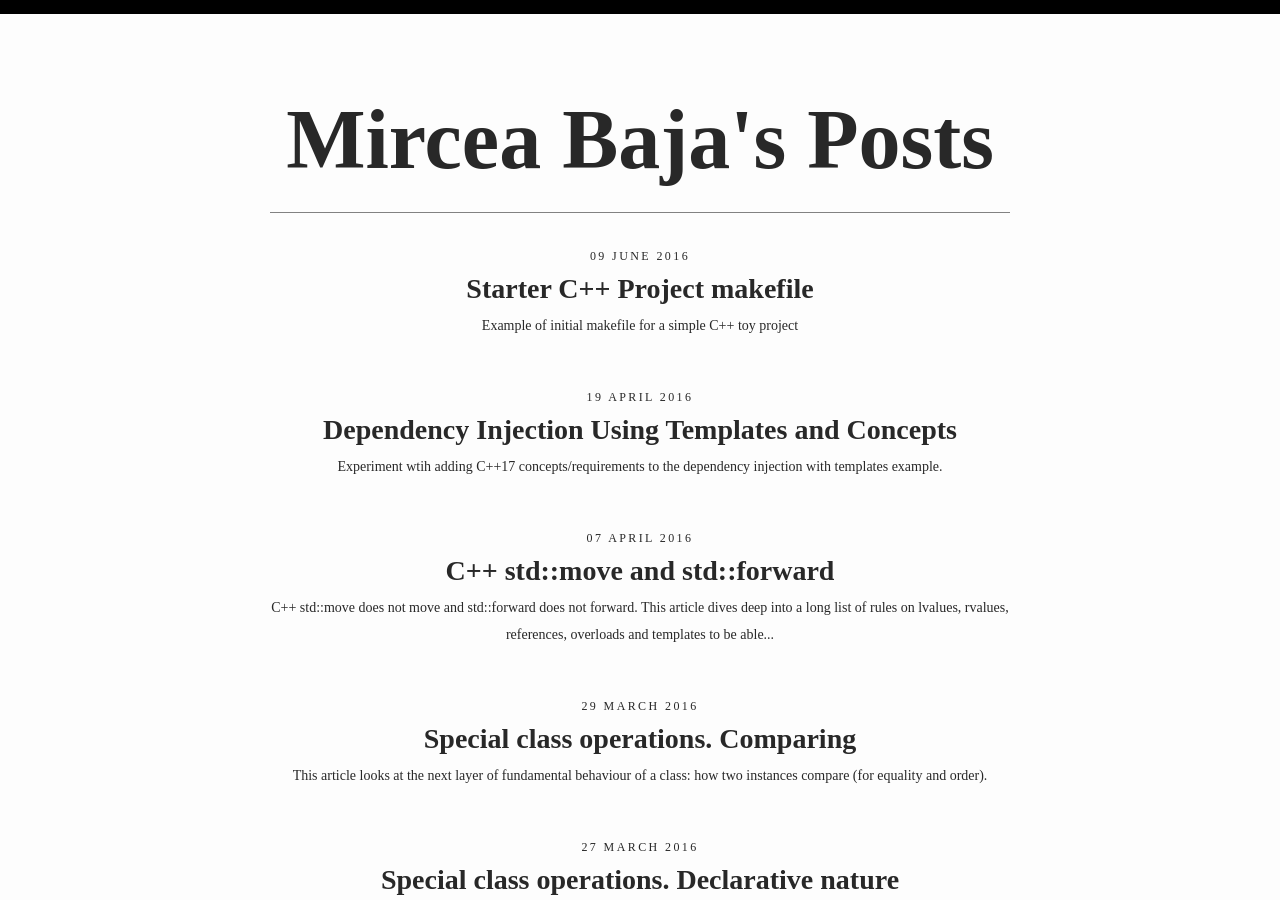
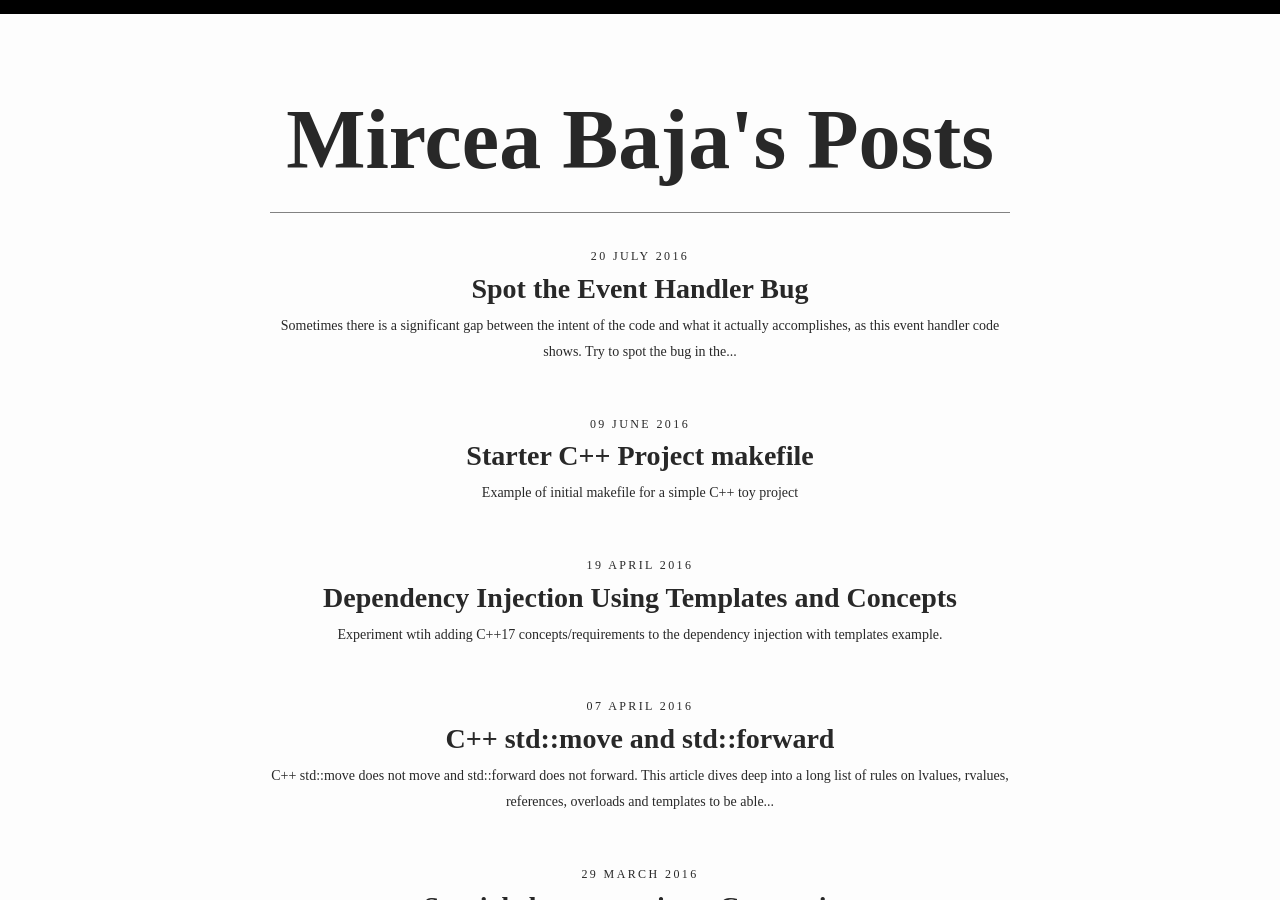
Before and after one commit to bajamircea/bajamircea.github.io, a Jekyll site: the page built from index.html, in a window 1280 px wide and 900 px high. Built offline with Jekyll 4.4.1, drawn with Linux system fonts in a browser that asks for light colours; nearby versions of some CDN libraries; the list of posts is cut into pages by our own code; part of the change alters nothing that is shown.

Commit message:
Event handler bug

```diff
--- a/_posts/2015-04-08-threading-bug.markdown
+++ b/_posts/2015-04-08-threading-bug.markdown
@@ -8,6 +8,11 @@ Multi-threading is difficult to get right even for the seasoned developer, a
 common source of "mostly works" type of program. Try to spot the bug in the
 example below.
 
+
+# Discaimer
+
+DO NOT USE THE CODE BELOW BECAUSE IT CONTAINS BUGS. IT IS SIMPLY AN EXERCISE
+FOR FINDING THE BUGS.
 
 # The fair-weather coder pitch
 
--- /dev/null
+++ b/_posts/2016-07-20-event-hander-bug.markdown
@@ -0,0 +1,170 @@
+---
+layout: post
+title: 'Spot the Event Handler Bug'
+categories: coding cpp
+---
+
+Sometimes there is a significant gap between the intent of the code and what it
+actually accomplishes, as this event handler code shows. Try to spot the bug in
+the example below.
+
+
+# Discaimer
+
+DO NOT USE THE CODE BELOW BECAUSE IT CONTAINS BUGS. IT IS SIMPLY AN EXERCISE
+FOR FINDING THE BUGS.
+
+
+# The fair-weather coder pitch
+
+Let's try to explain the intent for the code below.
+
+This code implements an event handler in C++. It is inspired by classes in the
+.NET framework / C# where one can register multiple delegates with an event
+handler and when the event handler is fired, all the delegates are called
+sequentially.
+
+The class `EventHandler` is a template that implements such an event handler, and
+the delegate is simply a `std::function`. To fire the event handler, call it as if
+it were a function. Use `+=` to add a delegate and `-=` to remove.
+
+See for example how `SomeClass` can be used to have a method called when a
+`on_click_handler` is called in the `main` function.
+
+
+# The smells
+
+Past the charming story above there are smells in the code, things that are not
+quite right in this context:
+
+- the macro at the beginning (this is not a context that requires a macro)
+- not using a RAII class to register/unregister the delegate
+- the reference counting for the delegates (why would you subscribe a delegate
+  more than once?)
+- the usage of pointers:`void *` in particular, but also for the
+  `OnClickHandler`
+
+In my experience questioning this kind of smells often triggers defensive
+reactions of the kind 'oh well, what you're questioning is not really wrong, it
+is more about your preferences'.
+
+
+# The reality
+
+The reality is that the code below practically does not work for more than one
+delegate per event handler, negating the charming story it tries to tell.
+
+Try to spot the bug.
+
+
+## Full source code
+
+{% highlight c++ linenos %}
+#include <functional>
+#include <iostream>
+#include <map>
+
+#define BIND_TO_MEMBER(member) std::bind(&member, this, std::placeholders::_1, std::placeholders::_2)
+
+template<class EventArgs>
+class EventHandler
+{
+public:
+  typedef std::function<void(void * sender, EventArgs event_args)> EventDelegate;
+
+  void operator() (void * sender, EventArgs event_args)
+  {
+    for (auto & subscriber : subscribers_)
+    {
+      for (int i = 0 ; i < subscriber.second ; ++i)
+      {
+        subscriber.first(sender, event_args);
+      }
+    }
+  }
+
+  void operator+= (const EventDelegate & delegate)
+  {
+    auto it = subscribers_.find(delegate);
+    if (it != subscribers_.end())
+    {
+      it->second++;
+    }
+    else
+    {
+      subscribers_.insert(std::make_pair(delegate, 1));
+    }
+  }
+
+  void operator-= (const EventDelegate & delegate)
+  {
+    auto it = subscribers_.find(delegate);
+    if (it != subscribers_.end())
+    {
+      if (it->second > 1)
+      {
+        it->second--;
+      }
+      else
+      {
+        subscribers_.erase(it);
+      }
+    }
+  }
+
+private:
+  struct EventDelegateComparer
+  {
+    bool operator() (
+      const EventDelegate & lhs,
+      const EventDelegate & rhs)
+    {
+      return lhs.template target<EventArgs>() < rhs.template target<EventArgs>();
+    }
+  };
+
+  std::map<EventDelegate, int, EventDelegateComparer> subscribers_;
+};
+
+struct OnClickArgs
+{
+};
+
+typedef EventHandler<OnClickArgs*> OnClickHandler;
+
+class SomeClass
+{
+public:
+  SomeClass(OnClickHandler & on_click_handler):
+    on_click_handler_{ on_click_handler }
+  {
+    on_click_handler_ += BIND_TO_MEMBER(SomeClass::on_click);
+  }
+  ~SomeClass()
+  {
+    on_click_handler_ -= BIND_TO_MEMBER(SomeClass::on_click);
+  }
+
+  void on_click(void *, OnClickArgs *)
+  {
+    std::cout << "SomeClass::on_click was called\n";
+  }
+
+private:
+  OnClickHandler & on_click_handler_;
+};
+
+int main()
+{
+  OnClickHandler on_click_handler;
+  SomeClass some_class{ on_click_handler };
+
+  OnClickArgs on_click_args;
+  on_click_handler(nullptr, &on_click_args);
+}
+
+// Compile with:
+//   g++ -std=c++11 main.cpp && ./a.out
+// Prints:
+//   SomeClass::on_click was called
+{% endhighlight %}
```
